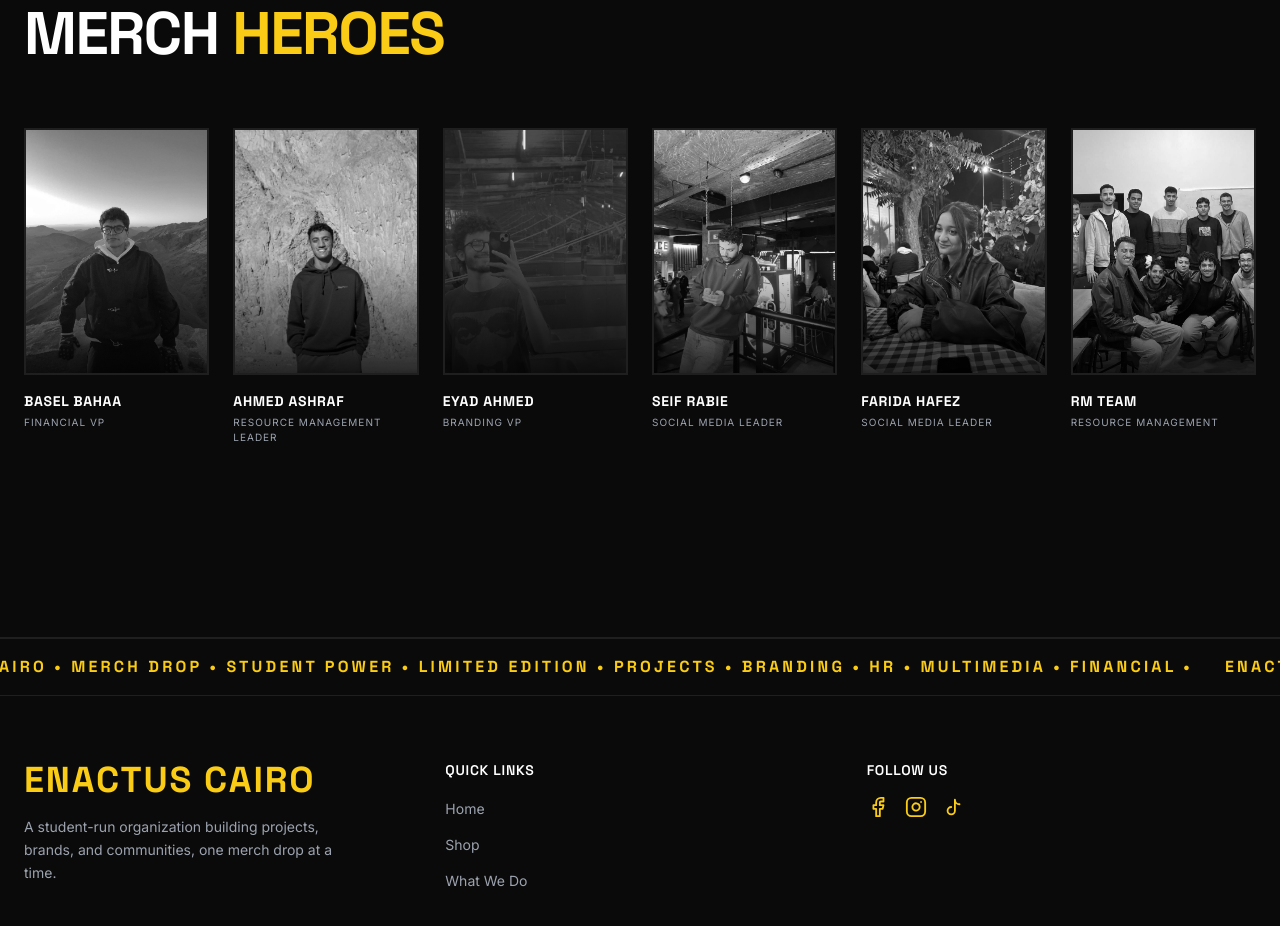
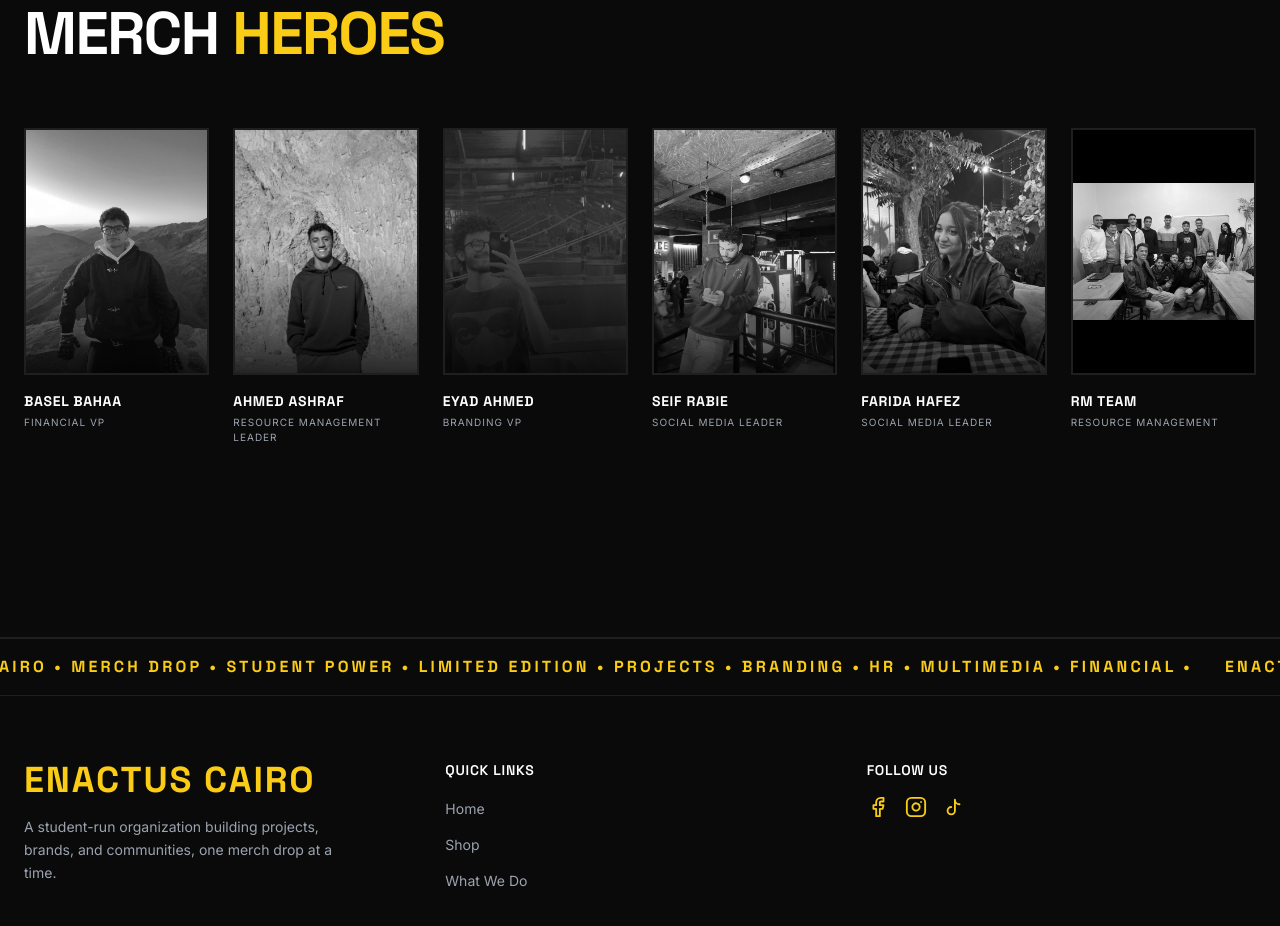
Before and after one commit to basel118200/Enactus-Merch-, a Next.js app: page / in a window 1280 px wide. Shown: the part 1860-2786 px from the top of the page. Built offline with nearby package versions, Linux system fonts and the light colour scheme; no server answers.

Commit message:
style: use object-contain for RM team photo so it isn't cropped

```diff
--- a/src/components/MerchHeroes.tsx
+++ b/src/components/MerchHeroes.tsx
@@ -92,10 +92,12 @@
                   src={hero.image}
                   alt={hero.name}
                   fill
-                  className="object-cover grayscale group-hover:grayscale-0 transition-all duration-500 group-hover:scale-105"
+                  className={`${
+                    hero.name === "RM Team" ? "object-contain" : "object-cover"
+                  } grayscale group-hover:grayscale-0 transition-all duration-500 group-hover:scale-105`}
                 />
                 {/* Overlay gradient */}
-                <div className="absolute inset-0 bg-gradient-to-t from-black/80 via-transparent to-transparent" />
+                <div className="absolute inset-0 bg-gradient-to-t from-black/80 via-transparent to-transparent pointer-events-none" />
               </div>
               <div className="mt-4">
                 <h3 className="font-heading text-sm font-bold text-white uppercase tracking-wider group-hover:text-primary transition-colors">
```
